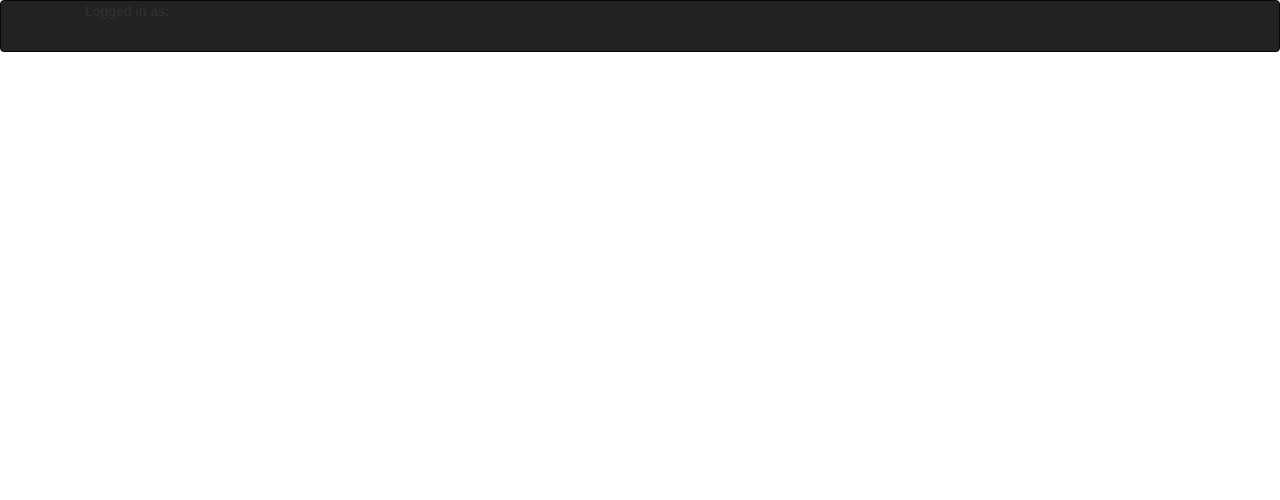
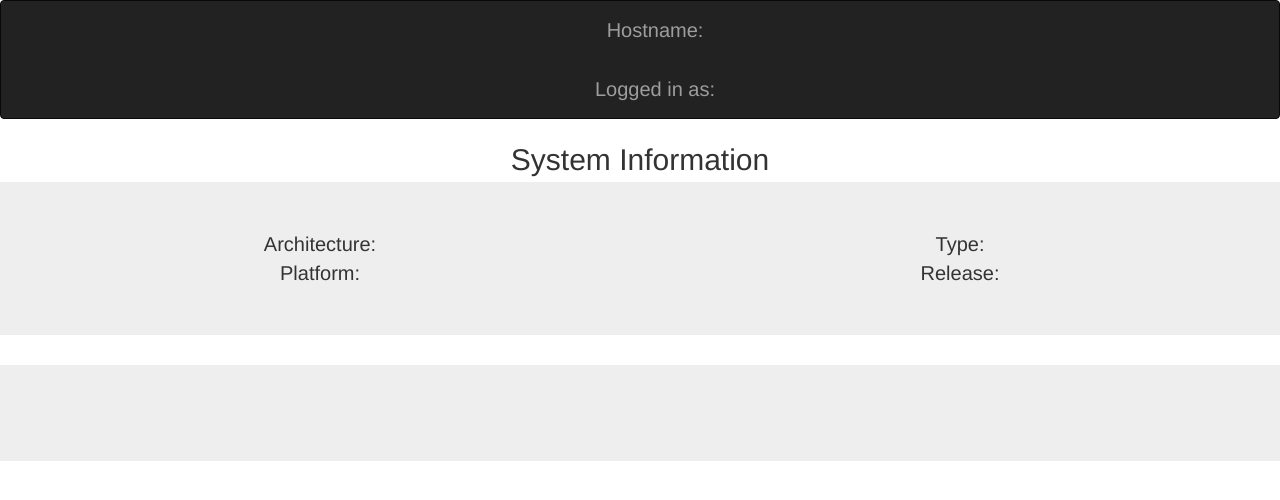
Before and after one commit to RJ-Russell/LinuxServerMonitoring, a website: page index.html in a window 1280 px wide. Drawn offline with nearby package versions, Linux system fonts and the light colour scheme; no server answers.

Commit message:
setup basic system information jumbotron

```diff
--- a/index.css
+++ b/index.css
@@ -1,4 +1,30 @@
-.navbar-inverse .navbar-brand {
-  color: #66FF66;
+.navbar-text {
+  text-align: center;
+  width: 100%;
+  font-size: 20px;
+}
+
+.col-sm-6 {
+  text-align: center;
+  font-size: 20px;
+}
+
+.jumbotron {
+}
+
+#sys {
+  text-align: center;
   font-size: 30px;
 }
+
+#arch {
+}
+
+#type {
+}
+
+#plat {
+}
+
+#rel {
+}
--- a/index.html
+++ b/index.html
@@ -2,43 +2,76 @@
 
 <html>
   <head>
-    <meta http-equiv="Content-Type" content="text/html; charset=UTF-8" />
+    <meta http-equiv='Content-Type' content='text/html; charset=UTF-8' />
 
-    <meta name="viewport" content="width=device-width, initial-scale=1, user-scalable=0" />
+    <meta name='viewport' content='width=device-width, initial-scale=1, user-scalable=0' />
 
-    <link rel="stylesheet" href="https://maxcdn.bootstrapcdn.com/bootstrap/3.3.7/css/bootstrap.min.css" />
-    <link rel="stylesheet" type="text/css" href="index.css" />
+    <script type='text/javascript'
+      src='https://cdnjs.cloudflare.com/ajax/libs/jquery/3.0.0/jquery.min.js'>
+    </script>
+    <script type='text/javascript'
+      src='http://localhost:8080/socket.io/socket.io.js'>
+    </script>
+    <script type='text/javascript'
+      src='https://maxcdn.bootstrapcdn.com/bootstrap/3.3.7/js/bootstrap.min.js'>
+    </script>
+
+    <link rel='stylesheet' href='https://maxcdn.bootstrapcdn.com/bootstrap/3.3.7/css/bootstrap.min.css' />
+    <link rel='stylesheet' type='text/css' href='index.css' />
   </head>
   <body>
-    <nav class="navbar navbar-inverse">
-      <div class="container">
+    <!-- Navbar: Host and User -->
+    <nav class='navbar navbar-inverse'>
       <div class="nav-header">
-          <div class='navbar-brand'></div>
-        </div>
-        <div class='user'>Logged in as: </div>
+        <p class='navbar-text' id='host'>Hostname: </p>
+        <p class='navbar-text' id='user'> Logged in as: </p>
       </div>
     </nav>
-    <div id='host'></div>
-    <div id='info'></div>
+    <div class='row' id='sys'>
+          System Information
+      <div class='jumbotron'>
+        <div class="container-fluid">
+          <div class='col-sm-12'>
+            <div class="row">
+              <div class='col-sm-6'>
+                <div id='arch'>Architecture: </div>
+              </div>
+              <div class='col-sm-6'>
+                <div id='type'>Type: </div>
+              </div>
+            </div>
+            <div class='row'>
+              <div class='col-sm-6'>
+                <div id='plat'>Platform: </div>
+              </div>
+              <div class='col-sm-6'>
+                <div id='rel'>Release: </div>
+              </div>
+            </div>
+          </div>
+        </div>
+      </div>
+    </div>
+    <div class='jumbotron'>
+      <div class='container'>
         <div id='dynamic'></div>
+      </div>
+    </div>
 
-    <script type="text/javascript" src="https://cdnjs.cloudflare.com/ajax/libs/jquery/3.0.0/jquery.min.js"></script>
-    <script type="text/javascript" src="http://localhost:8080/socket.io/socket.io.js"></script>
-    <script type="text/javascript" src="https://maxcdn.bootstrapcdn.com/bootstrap/3.3.7/js/bootstrap.min.js"></script>
-
-    <script type="text/javascript">
+    <script type='text/javascript'>
       (function() {
         var socket = io.connect('http://localhost:8080/');
         socket.on('hostData', function(data) {
-          $('.navbar-brand').html(data.hostname);
-          $('.user').append(data.user.username);
-            $('#info').html(
-              'architecture ' + data.arch + ' release ' + data.rel +
-                ' platform ' + data.plat + ' type ' + data.type
-            );
+          $('#host').append(data.hostname);
+          $('#user').append(data.user.username);
+          $('#arch').append(data.arch);
+          $('#plat').append(data.plat);
+          $('#rel').append(data.rel);
+          $('#type').append(data.type);
         });
 
         socket.on('dynamicData', function(data) {
+          $('.col-md-4').html(data.uptime + data.freemem);
           $('#dynamic').html(
             'uptime ' + data.uptime + ' free memory ' + data.freemem +
               ' total memory ' + data.totalmem + ' cpu ' + data.cpu +
```
Lines whose indentation alone changed are shown as unchanged.
